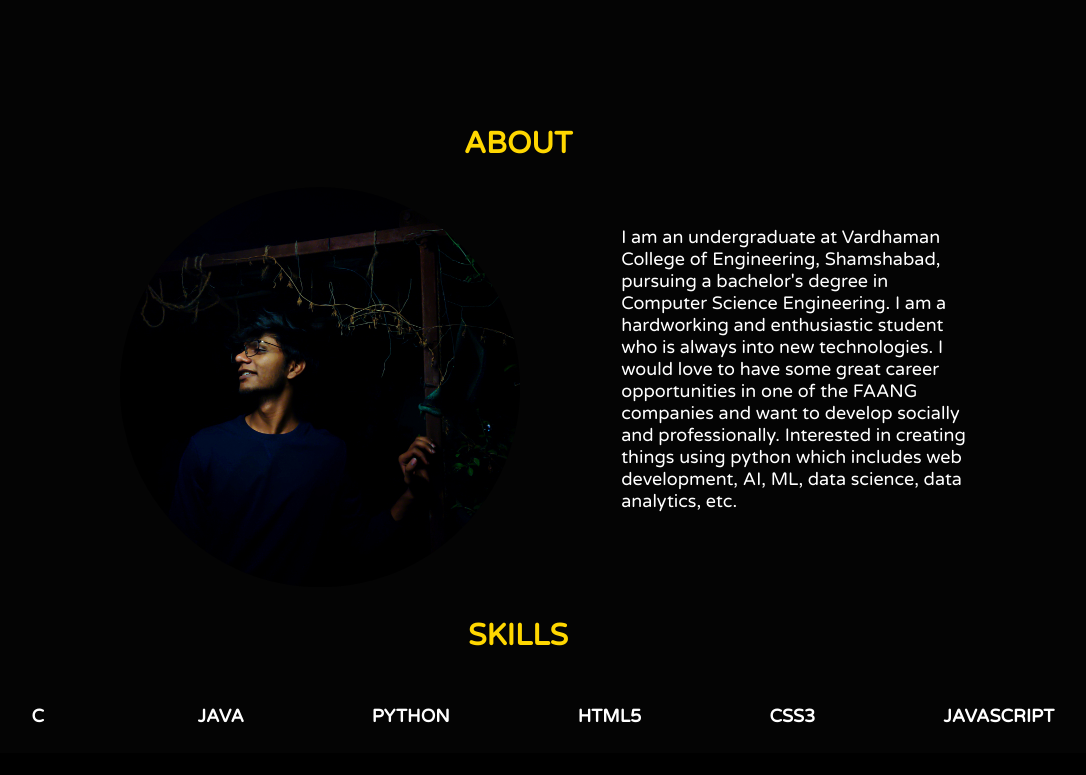
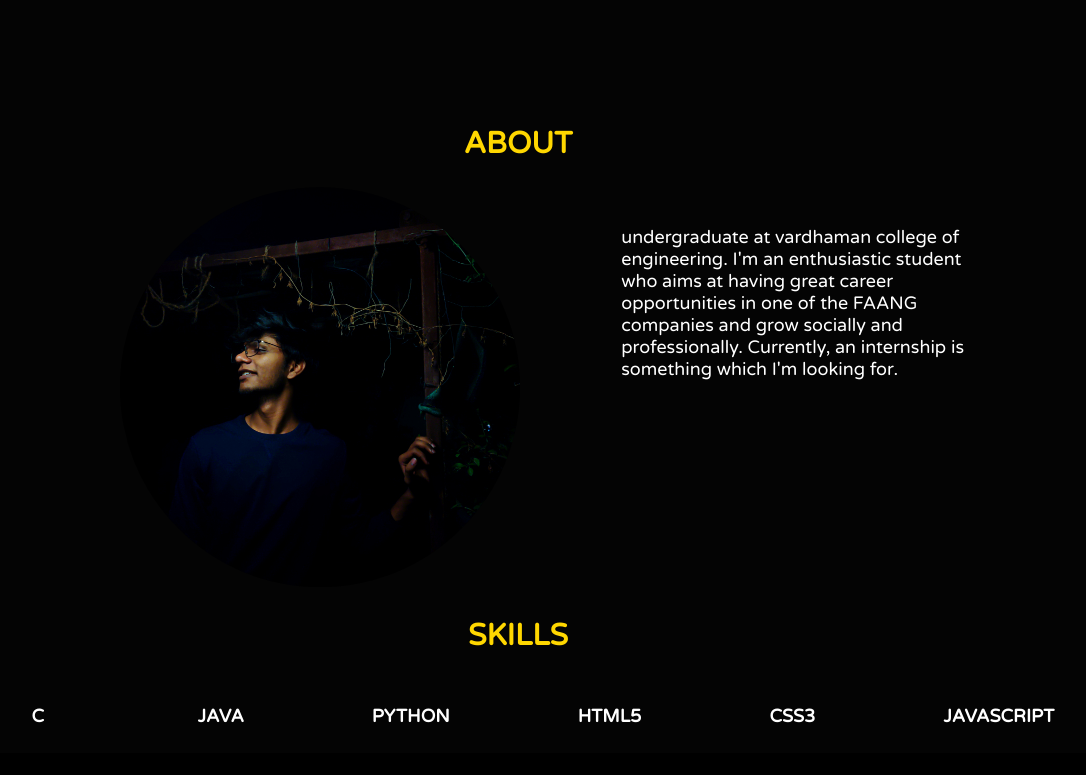
Before and after one commit to dilipgandla/Portfolio, a plain HTML site: page index.html in a window 1280 px wide. Shown: the part 651-1426 px from the top of the page, without its empty margins (122-1208 px from the left). Drawn offline with nearby package versions, Linux system fonts and the light colour scheme; a web font is replaced by a local one.

Commit message:
Updated index.html

```diff
--- a/index.html
+++ b/index.html
@@ -177,8 +177,7 @@
         </div>
 
         <div class="secondb">
-            I am an undergraduate at Vardhaman College of Engineering, Shamshabad, pursuing a bachelor's degree in Computer Science Engineering. I am a hardworking and enthusiastic student who is always into new technologies. I would love to have some great career
-            opportunities in one of the FAANG companies and want to develop socially and professionally. Interested in creating things using python which includes web development, AI, ML, data science, data analytics, etc.
+            undergraduate at vardhaman college of engineering. I'm an enthusiastic student who aims at having great career opportunities in one of the FAANG companies and grow socially and professionally. Currently, an internship is something which I'm looking for.
         </div>
     </div>
 
```
